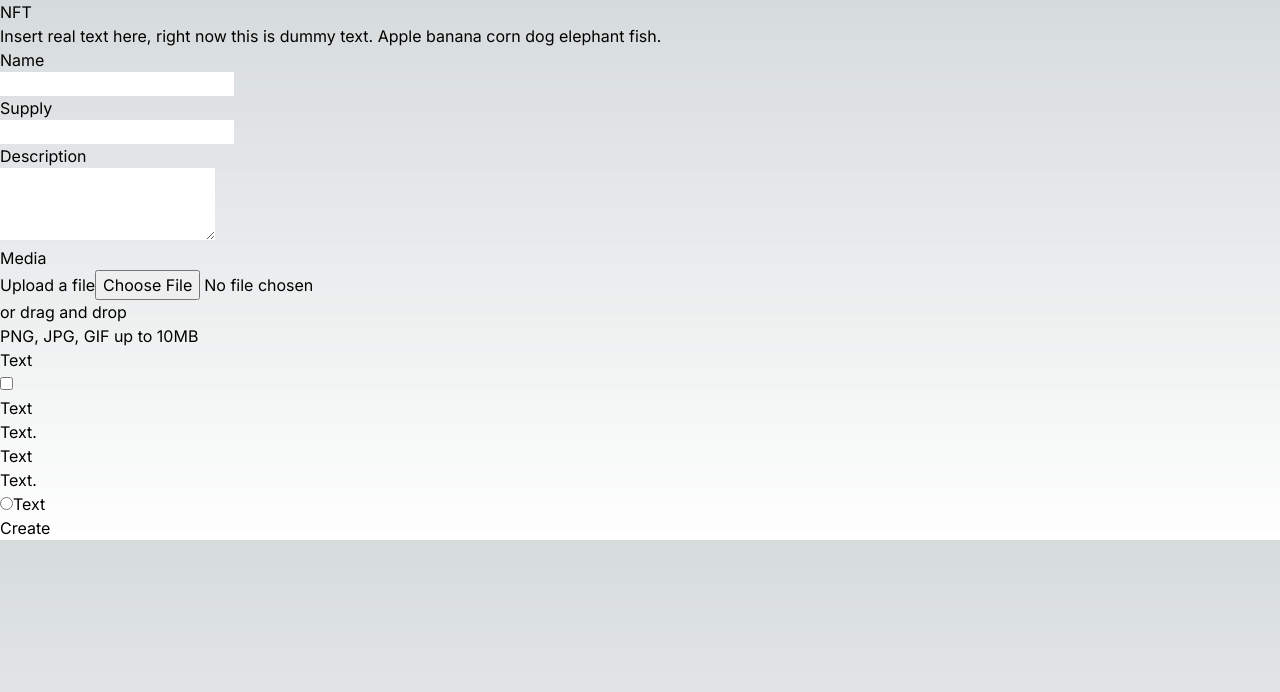
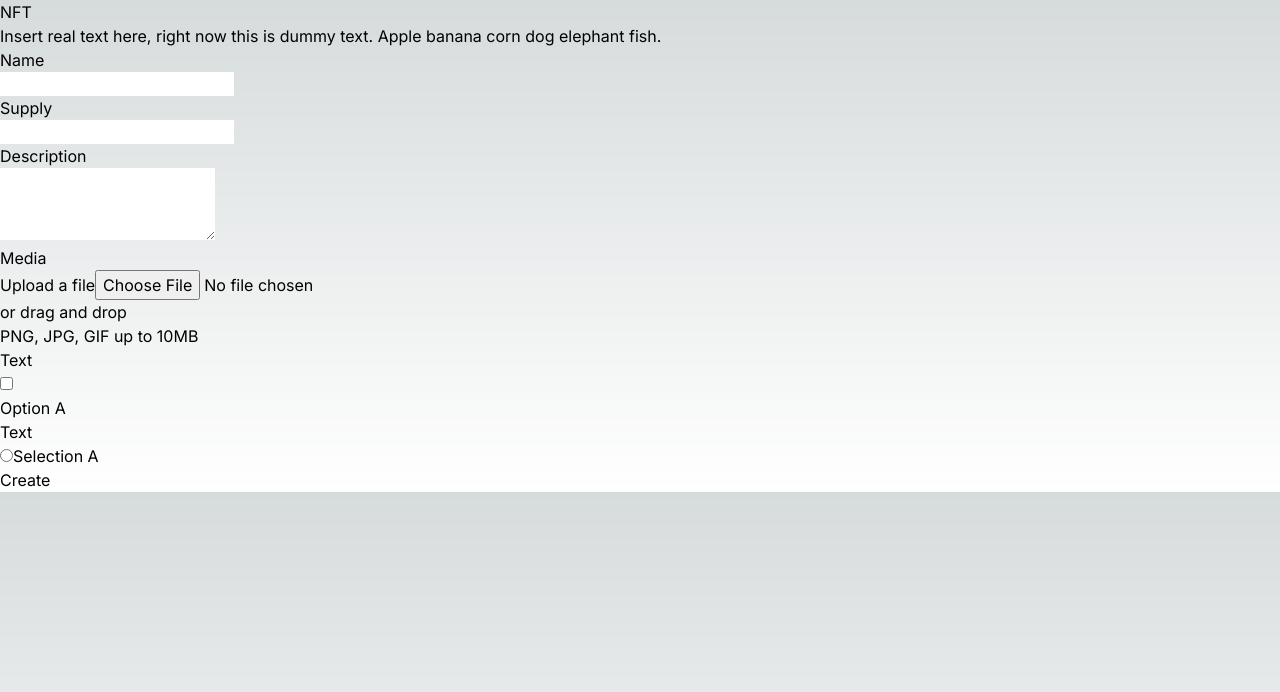
Before and after one commit to raheemlawal/opayque, a Next.js app: page /create in a window 1280 px wide. Shown: the top 692 px of the page. Built offline with nearby package versions, Linux system fonts and the light colour scheme.

Commit message:
spacing changes

```diff
--- a/src/app/createNftForm.tsx
+++ b/src/app/createNftForm.tsx
@@ -4,7 +4,7 @@ const CreateNftForm = () => {
     return (
         <form>
       <div className="space-y-12">
-        <div className="border-b border-gray-900/10 pb-12">
+        <div className="border-b border-gray-900/10">
           <h2 className="text-base font-semibold leading-7 text-white">NFT</h2>
           <p className="mt-1 text-sm leading-6 text-white">
             Insert real text here, right now this is dummy text. Apple banana corn dog elephant fish.
@@ -26,7 +26,7 @@ const CreateNftForm = () => {
               </div>
             </div>
 
-            <div className="col-span-full">
+            <div className="col-span-full pt-2">
                 <label htmlFor="email" className="block text-sm font-medium leading-6 text-white">
                 Supply
                 </label>
@@ -41,7 +41,7 @@ const CreateNftForm = () => {
               </div>
             </div>
 
-            <div className="col-span-full">
+            <div className="col-span-full pt-2">
               <label htmlFor="about" className="block text-sm font-medium leading-6 text-white">
                 Description
               </label>
@@ -56,7 +56,7 @@ const CreateNftForm = () => {
               </div>
             </div>
 
-            <div className="col-span-full">
+            <div className="col-span-full pt-2">
               <label htmlFor="cover-photo" className="block text-sm font-medium leading-6 text-white">
                 Media
               </label>
@@ -79,10 +79,10 @@ const CreateNftForm = () => {
           </div>
         </div>
 
-        <div className="border-b border-gray-900/10 pb-12">
+        <div className="border-b border-gray-900/10 pb-">
           <div className="mt-10 space-y-10">
             <fieldset>
-              <legend className="text-sm font-semibold leading-6 text-gray-900">Text</legend>
+              <legend className="text-sm font-semibold leading-6 text-white">Text</legend>
               <div className="mt-6 space-y-6">
                 <div className="relative flex gap-x-3">
                   <div className="flex h-6 items-center">
@@ -94,18 +94,16 @@ const CreateNftForm = () => {
                     />
                   </div>
                   <div className="text-sm leading-6">
-                    <label htmlFor="comments" className="font-medium text-gray-900">
-                      Text
+                    <label htmlFor="comments" className="font-medium text-white">
+                      Option A
                     </label>
-                    <p className="text-gray-500">Text.</p>
                   </div>
                 </div>
               </div>
             </fieldset>
             <fieldset>
-              <legend className="text-sm font-semibold leading-6 text-gray-900">Text</legend>
-              <p className="mt-1 text-sm leading-6 text-gray-600">Text.</p>
-              <div className="mt-6 space-y-6">
+              <legend className="text-sm font-semibold leading-6 text-white">Text</legend>
+              <div className="mt-2 space-y-6">
                 <div className="flex items-center gap-x-3">
                   <input
                     id="push-everything"
@@ -113,9 +111,10 @@ const CreateNftForm = () => {
                     type="radio"
                     className="h-4 w-4 border-gray-300 text-indigo-600 focus:ring-indigo-600"
                   />
-                  <label htmlFor="push-everything" className="block text-sm font-medium leading-6 text-gray-900">
-                    Text
+                  <label htmlFor="push-everything" className="block text-sm font-medium leading-6 text-white">
+                    Selection A
                   </label>
+
                 </div>
               </div>
             </fieldset>
```
